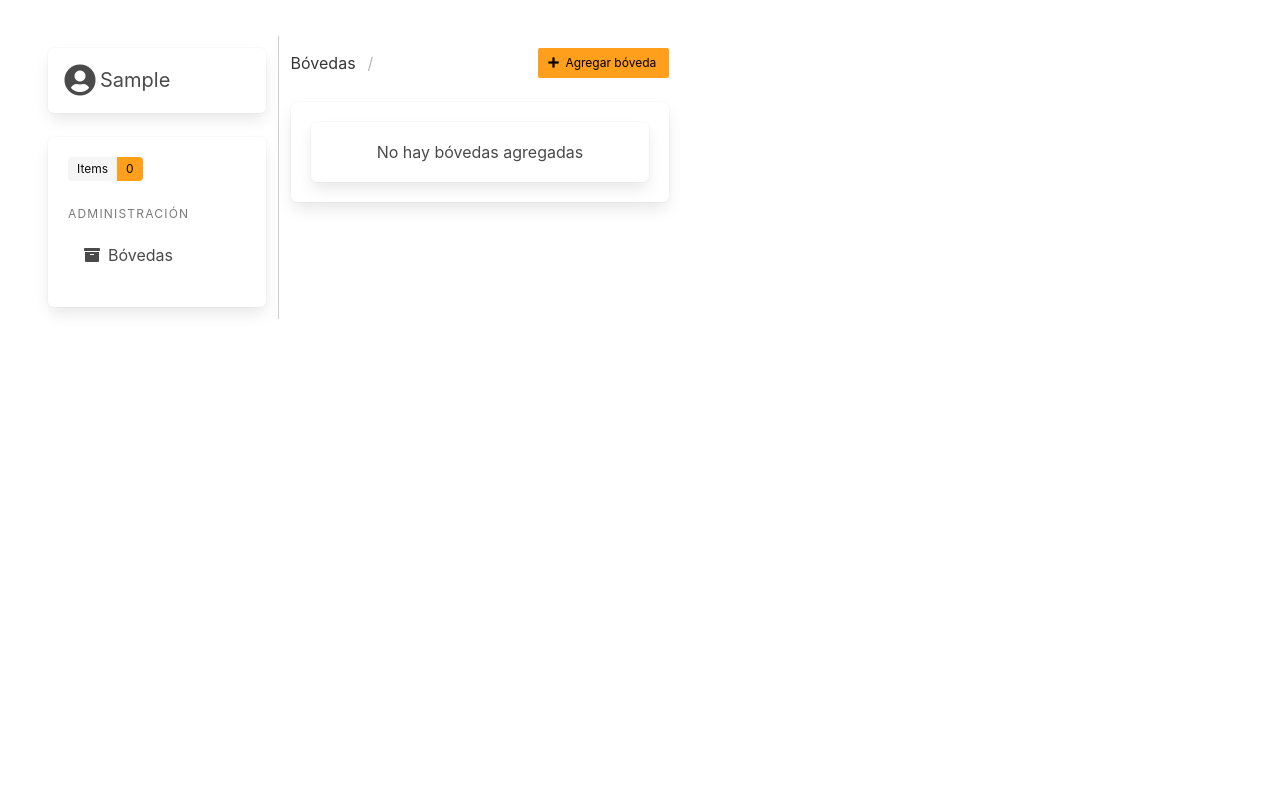
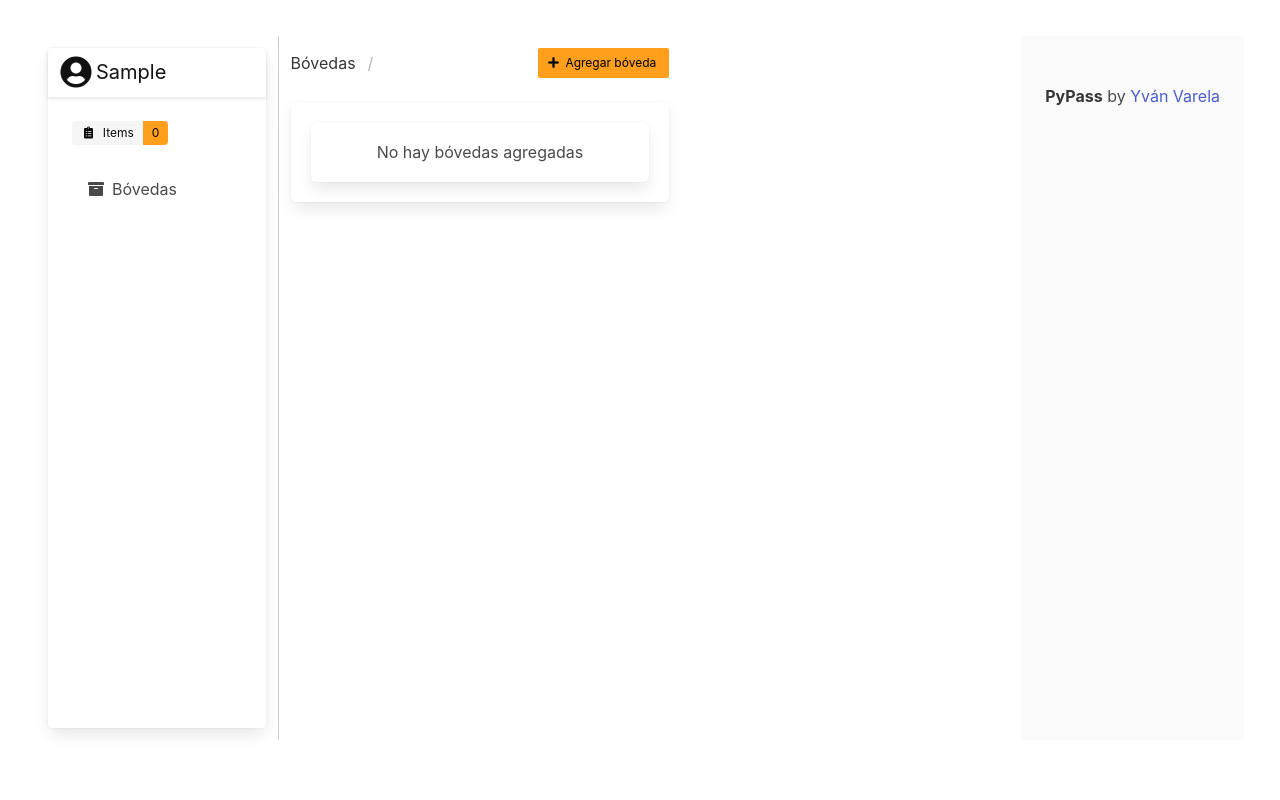
Before and after one commit to yvanvrela/11Pass, a Flask app: page /vaults in a window 1280 px wide. Shown: the part 52-852 px from the top of the page. Before the commit the page ends 371 px from the top, so only its background shows below. Run offline with Flask 2, Linux system fonts and the light colour scheme; the visitor is signed in with stand-in values (Sample User, id 1); data that the repository does not hold is empty; some libraries are stand-ins or nearby versions.

Commit message:
change menu card and add footer

```diff
--- a/app/templates/layout.html
+++ b/app/templates/layout.html
@@ -25,7 +25,7 @@
         {% include 'navbar.html'  %}
     </nav>
 
-    <div class="section has-background-white is-mobile  ">
+    <div class="section has-background-white is-mobile full-height ">
 
         {% for message in get_flashed_messages() %}
 
@@ -47,7 +47,7 @@
 
         <div class="columns full-height">
 
-            <div class="column is-one-fifth is-hidden-mobile">
+            <div class="column is-one-fifth-desktop is-hidden-mobile">
                 {% include 'menu.html' %}
             </div>
 
@@ -65,11 +65,21 @@
             </div>
             {% endif %}
 
+            <hr class="is-hidden-desktop">
+
             <div class="column">
                 {% block details %}
 
                 {% endblock %}
             </div>
+
+            <footer class="footer">
+                <div class="content has-text-centered">
+                    <p>
+                        <strong>PyPass</strong> by <a href="#">Yván Varela</a>
+                    </p>
+                </div>
+            </footer>
         </div>
 
 
--- a/app/templates/menu.html
+++ b/app/templates/menu.html
@@ -1,26 +1,34 @@
-<aside class="menu">
-    <p class="js-modal-trigger box is-clickable" data-target="user-modal">
+<aside class="menu card full-height">
+    <div class="card-header">
+
+        <p class="js-modal-trigger card-header-title is-clickable" data-target="user-modal">
             <a>
-            <span class="icon-text has-text-grey-dark">
+                <span class="icon-text has-text-black-bis">
                     <span class="icon">
                         <i class="fas fa-user-circle fa-2x"></i>
                     </span>
-                <span class="pl-1 subtitle">
+                    <span class="pl-1 subtitle has-text-black-bis">
                         {{ username.capitalize() }}
                     </span>
                 </span>
             </a>
         </p>
+    </div>
 
-    <div class="box">
+    <div class="card-content">
+
         <div class="tags has-addons">
-            <span class="tag has-text-black">Items</span>
+            <span class="tag has-text-black">
+                <div class="icon-text">
+                    <span class="icon">
+                        <i class="fas fa-clipboard-list"></i>
+                    </span>
+                    <span>Items</span>
+                </div>
+            </span>
             <span class="tag is-orange has-text-black">{{ items[0] }}</span>
         </div>
 
-        <p class="menu-label">
-            Administración
-        </p>
         <ul class="menu-list">
             <li>
                 <a href="{{ url_for('home') }}">
```
Lines whose indentation alone changed are shown as unchanged.
